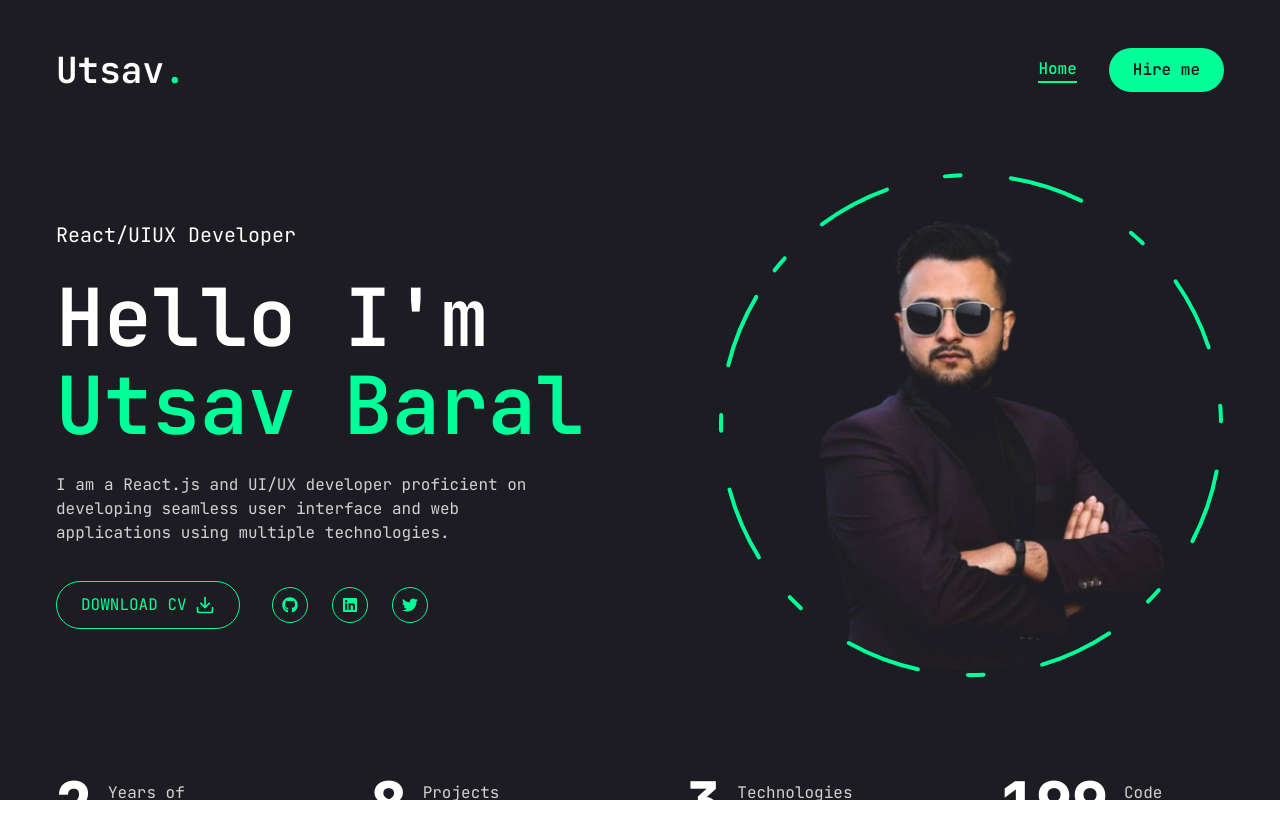
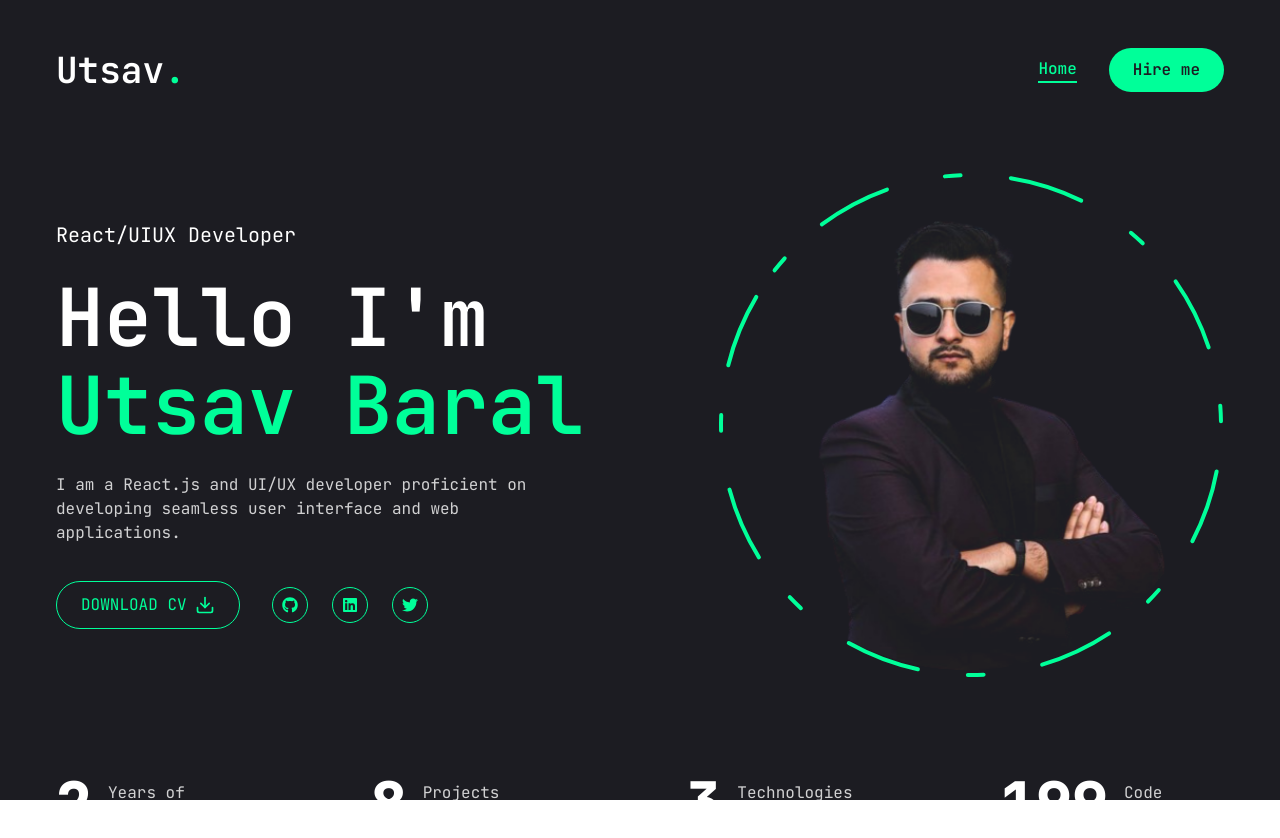
Before and after one commit to utsavbaral007/portfolio, a Next.js app: page / in a window 1280 px wide. Shown: the top 838 px of the page. Built offline with nearby package versions, Linux system fonts and the light colour scheme.

Commit message:
design fixes

```diff
--- a/src/app/page.jsx
+++ b/src/app/page.jsx
@@ -17,8 +17,7 @@ const Home = () => {
             </h1>
             <p className="max-w-[500px] mb-9 text-white/80">
               I am a React.js and UI/UX developer proficient on developing
-              seamless user interface and web applications using multiple
-              technologies.
+              seamless user interface and web applications.
             </p>
             <div className="flex flex-col xl:flex-row items-center gap-8">
               <Link
```
